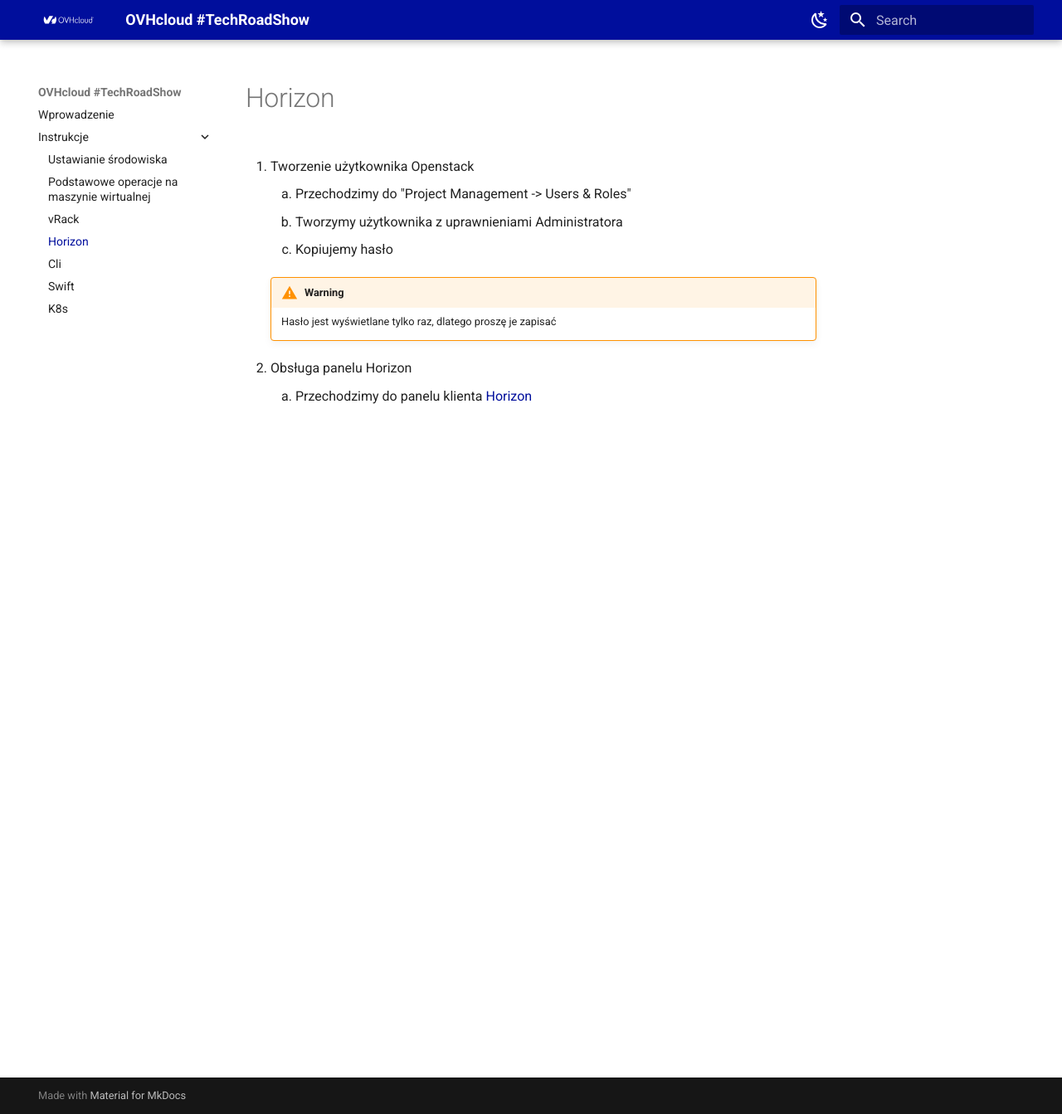
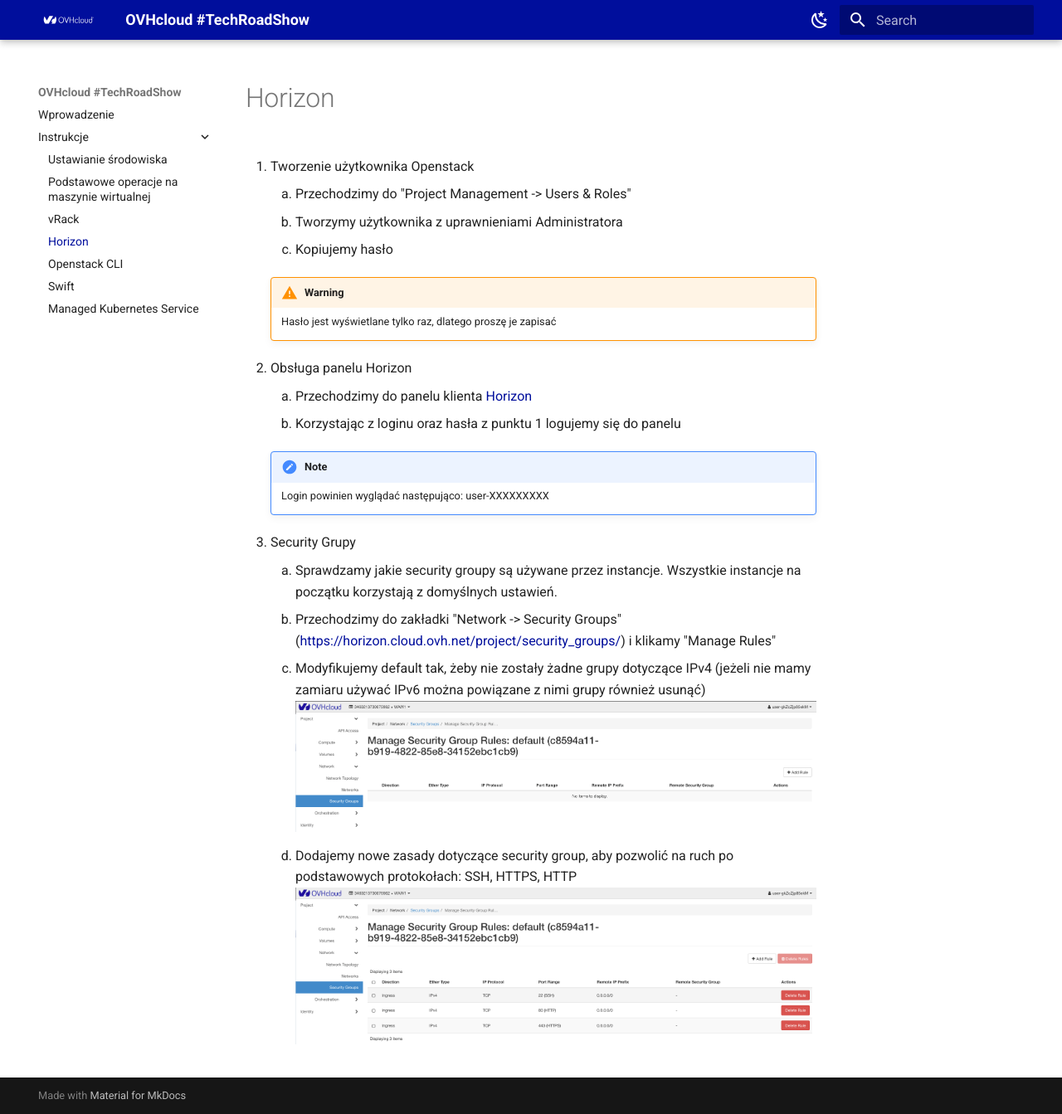
Before and after one commit to ovhtechroadshow/ovhtechroadshow.github.io, an MkDocs documentation site: the page built from docs/horizon.md, in a window 1280 px wide and 1343 px high. Shown: the whole window at 83% size. Built offline with MkDocs 1.6.1 and Material for MkDocs 9.7.7, drawn with Linux system fonts in a browser that asks for light colours.

Commit message:
Add docs for horizon,cli and k8s

```diff
--- a/docs/horizon.md
+++ b/docs/horizon.md
@@ -9,3 +9,18 @@
 
 1. Obsługa panelu Horizon
     1. Przechodzimy do panelu klienta [Horizon](https://horizon.cloud.ovh.net/auth/login/)
+    1. Korzystając z loginu oraz hasła z punktu 1 logujemy się do panelu
+    !!! note
+        Login powinien wyglądać następująco: user-XXXXXXXXX
+
+1. Security Grupy
+    1. Sprawdzamy jakie security groupy są używane przez instancje. Wszystkie
+       instancje na początku korzystają z domyślnych ustawień.
+    1. Przechodzimy do zakładki "Network -> Security Groups" ([https://horizon.cloud.ovh.net/project/security_groups/](https://horizon.cloud.ovh.net/project/security_groups/)) i klikamy "Manage Rules"
+    1. Modyfikujemy default tak, żeby nie zostały żadne grupy dotyczące IPv4
+       (jeżeli nie mamy zamiaru używać IPv6 można powiązane z nimi grupy również
+       usunąć)
+       ![remove security groups](img/security_groups.png)
+    1. Dodajemy nowe zasady dotyczące security group, aby pozwolić na ruch po
+       podstawowych protokołach: SSH, HTTPS, HTTP
+       ![add rules](img/rules.png)
```
Also changed, not shown: docs/cli.md (+38 -0 lines), docs/k8s.md (+29 -0 lines), docs/swift.md (+6 -0 lines), docs/img/kubeconfig.png (added), docs/img/openrc.png (added), docs/img/password.png (added), docs/img/rules.png (added), docs/img/security_groups.png (added).
